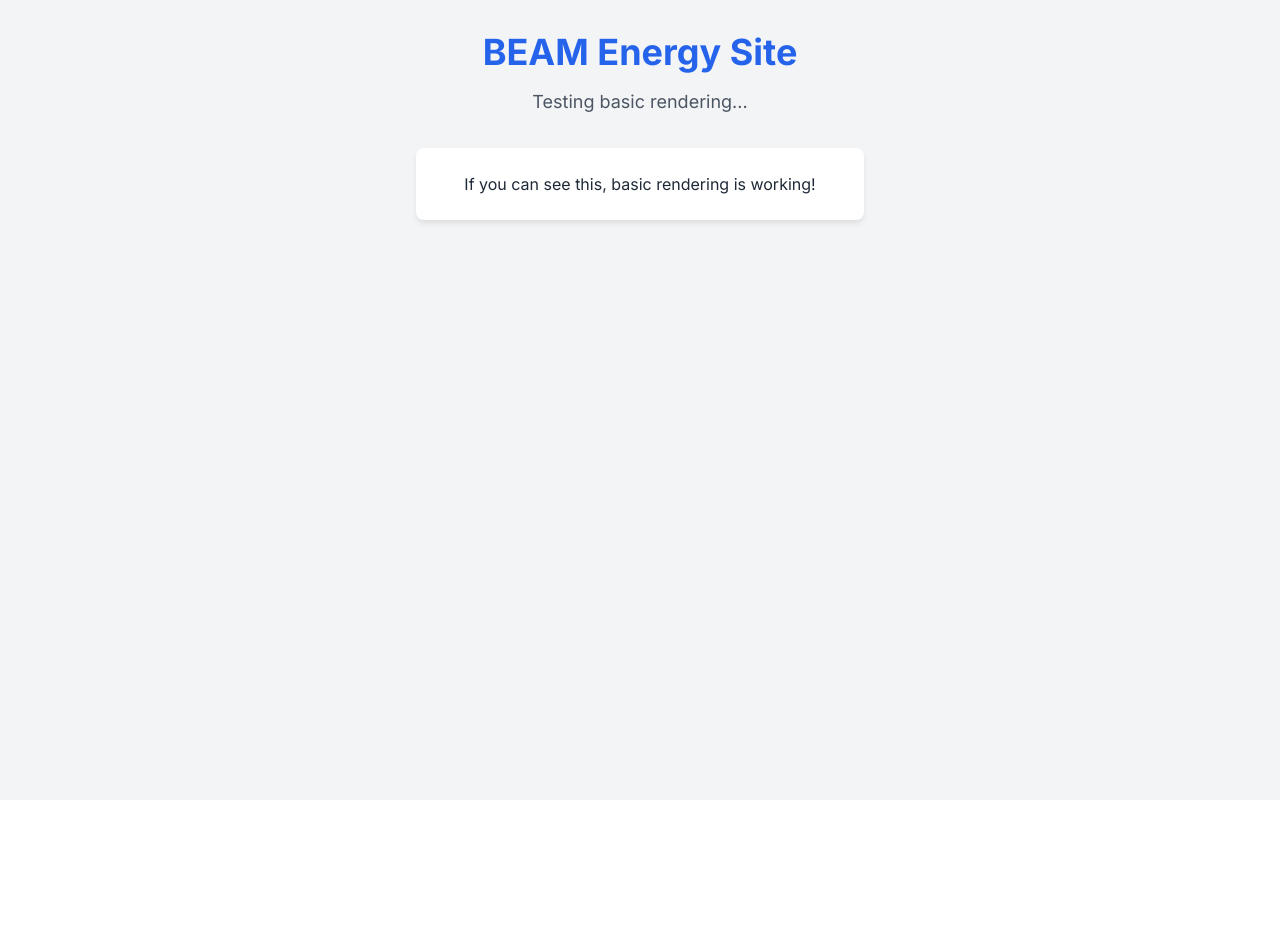
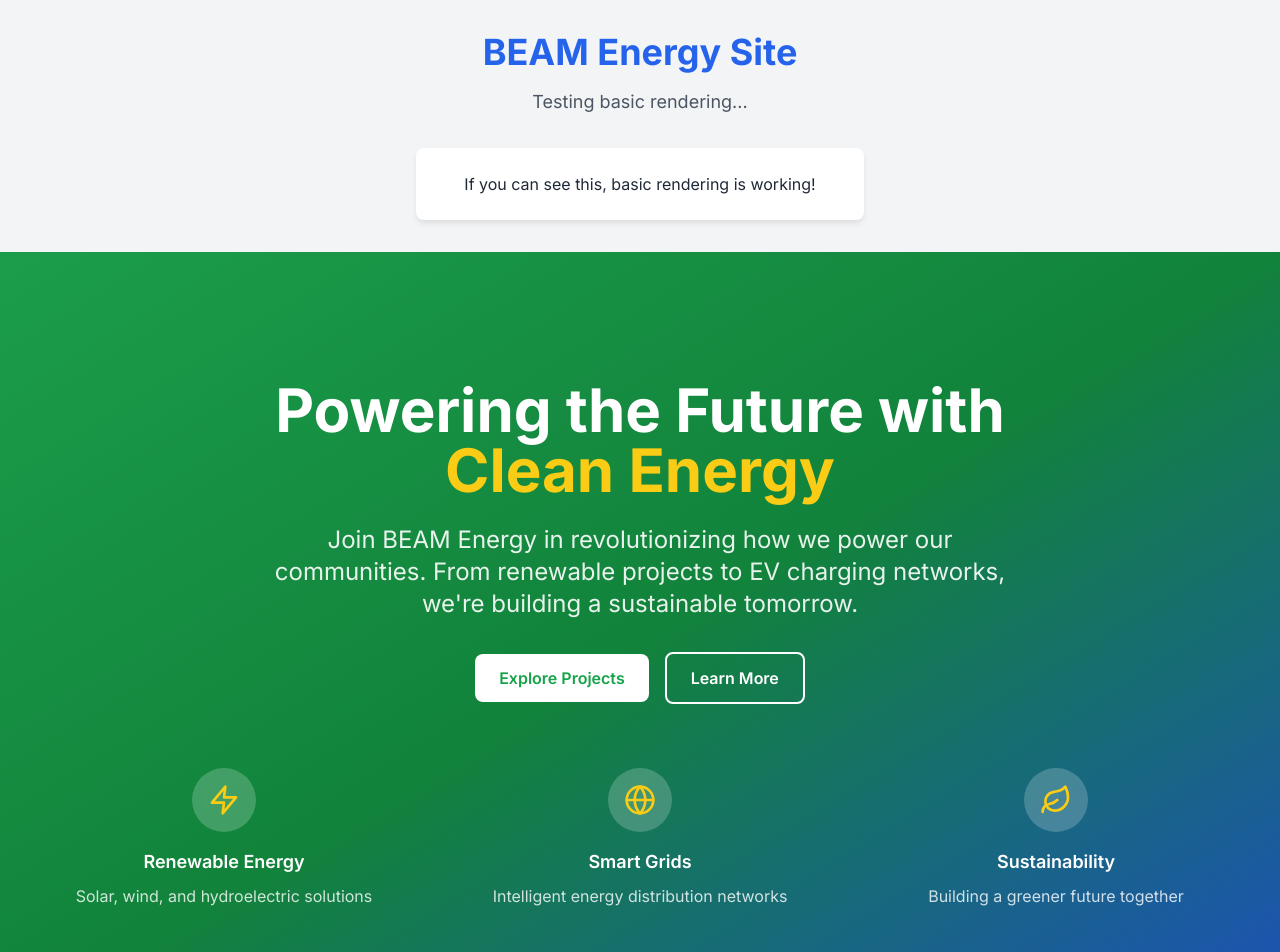
Before and after one commit to ezrarag/energy.beamthinktank.space, a Next.js app: page / in a window 1280 px wide. Shown: the top 952 px of the page. Before the commit the page ends 800 px from the top, so only its background shows below. Built offline with nearby package versions, Linux system fonts and the light colour scheme.

Commit message:
replaced custom classes with standard tailwind and buttons inline

```diff
--- a/app/page.tsx
+++ b/app/page.tsx
@@ -16,8 +16,10 @@ export default function Home() {
         </div>
       </div>
 
+      {/* Testing Hero component */}
+      <Hero />
+
       {/* Temporarily commented out for debugging
-      <Hero />
       <CitySelector />
       <ServicesOverview />
       <Stats />
--- a/components/Hero.tsx
+++ b/components/Hero.tsx
@@ -5,7 +5,7 @@ import { Zap, Globe, Leaf } from 'lucide-react'
 
 export default function Hero() {
   return (
-    <section className="relative overflow-hidden bg-gradient-to-br from-beam-green via-green-600 to-beam-blue text-white">
+    <section className="relative overflow-hidden bg-gradient-to-br from-green-500 via-green-600 to-blue-600 text-white">
       <div className="absolute inset-0 bg-black/20"></div>
 
       <div className="relative max-w-7xl mx-auto px-4 sm:px-6 lg:px-8 py-24 lg:py-32">
@@ -17,7 +17,7 @@ export default function Hero() {
           >
             <h1 className="text-4xl md:text-6xl font-bold mb-6">
               Powering the Future with
-              <span className="block text-beam-yellow">Clean Energy</span>
+              <span className="block text-yellow-400">Clean Energy</span>
             </h1>
 
             <p className="text-xl md:text-2xl mb-8 max-w-3xl mx-auto opacity-90">
@@ -26,10 +26,10 @@ export default function Hero() {
             </p>
 
             <div className="flex flex-col sm:flex-row gap-4 justify-center items-center">
-              <button className="btn-primary bg-white text-beam-green hover:bg-gray-100">
+              <button className="bg-white text-green-600 hover:bg-gray-100 font-semibold py-3 px-6 rounded-lg transition-colors duration-200">
                 Explore Projects
               </button>
-              <button className="btn-outline border-white text-white hover:bg-white hover:text-beam-green">
+              <button className="border-2 border-white text-white hover:bg-white hover:text-green-600 font-semibold py-3 px-6 rounded-lg transition-colors duration-200">
                 Learn More
               </button>
             </div>
@@ -43,7 +43,7 @@ export default function Hero() {
           >
             <div className="text-center">
               <div className="bg-white/20 rounded-full w-16 h-16 flex items-center justify-center mx-auto mb-4">
-                <Zap className="w-8 h-8 text-beam-yellow" />
+                <Zap className="w-8 h-8 text-yellow-400" />
               </div>
               <h3 className="text-lg font-semibold mb-2">Renewable Energy</h3>
               <p className="opacity-80">Solar, wind, and hydroelectric solutions</p>
@@ -51,7 +51,7 @@ export default function Hero() {
 
             <div className="text-center">
               <div className="bg-white/20 rounded-full w-16 h-16 flex items-center justify-center mx-auto mb-4">
-                <Globe className="w-8 h-8 text-beam-yellow" />
+                <Globe className="w-8 h-8 text-yellow-400" />
               </div>
               <h3 className="text-lg font-semibold mb-2">Smart Grids</h3>
               <p className="opacity-80">Intelligent energy distribution networks</p>
@@ -59,7 +59,7 @@ export default function Hero() {
 
             <div className="text-center">
               <div className="bg-white/20 rounded-full w-16 h-16 flex items-center justify-center mx-auto mb-4">
-                <Leaf className="w-8 h-8 text-beam-yellow" />
+                <Leaf className="w-8 h-8 text-yellow-400" />
               </div>
               <h3 className="text-lg font-semibold mb-2">Sustainability</h3>
               <p className="opacity-80">Building a greener future together</p>
```
